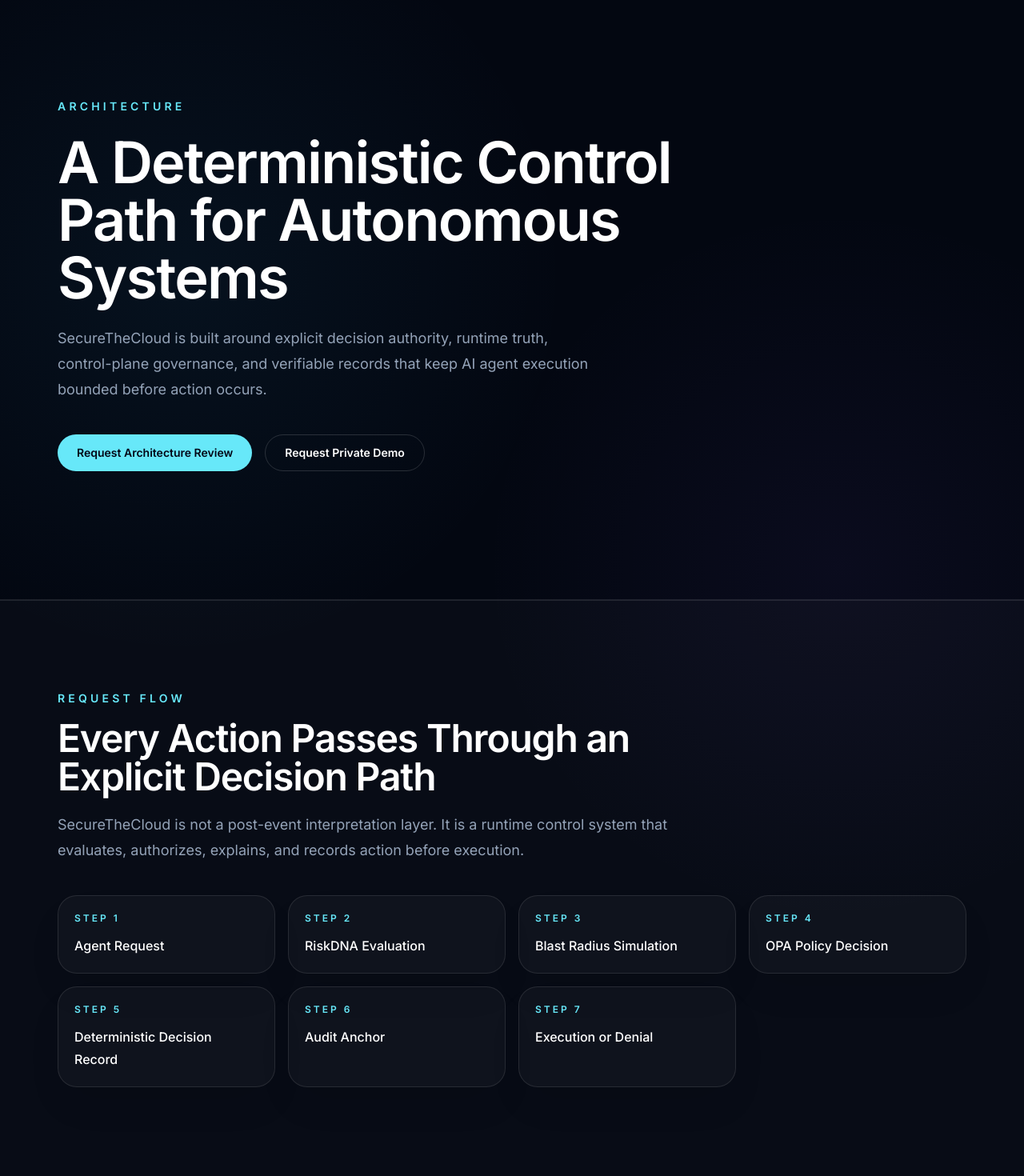
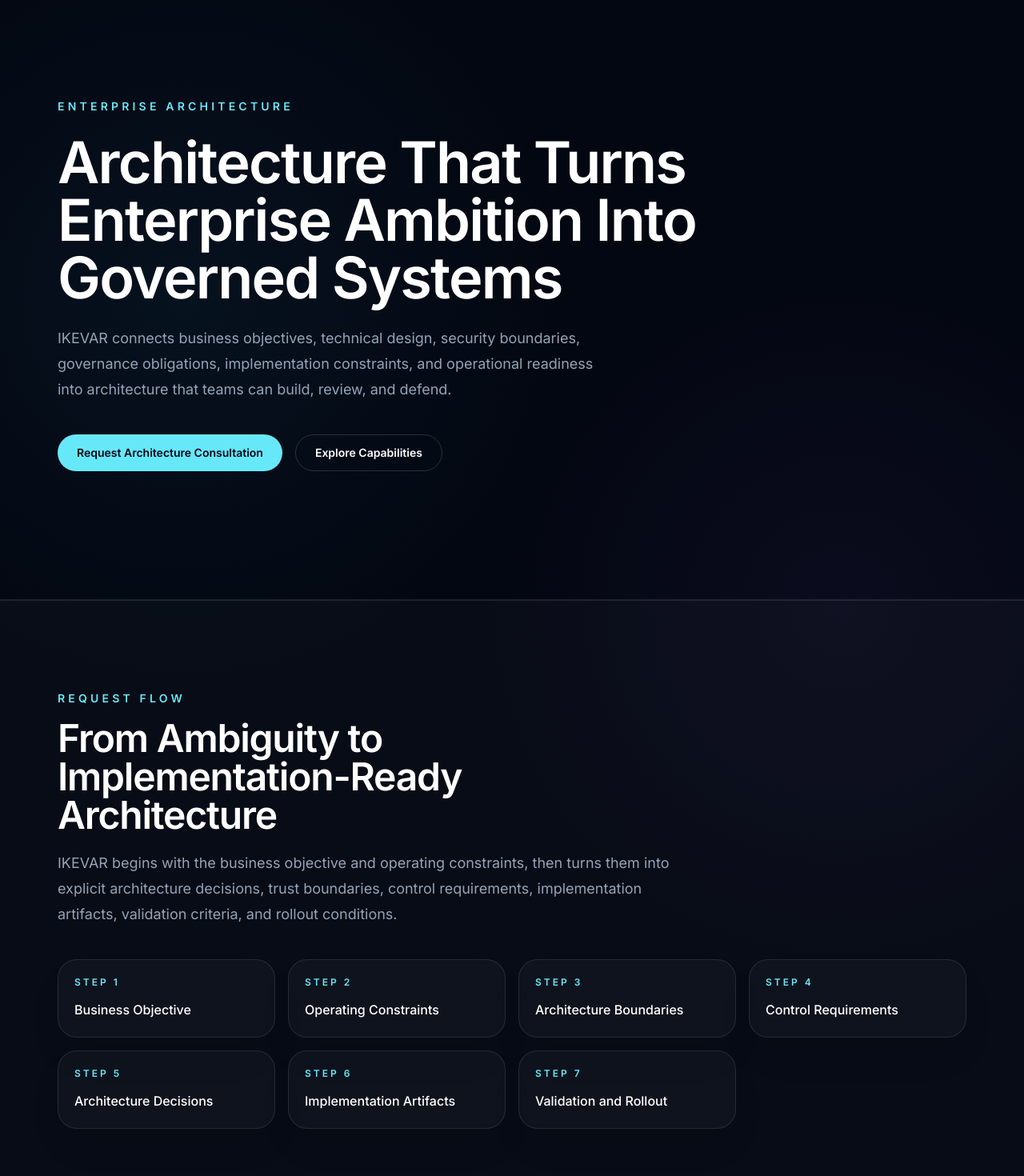
Before and after one commit to S3curethecloud/stc-marketing-site, a Next.js app: page /architecture in a window 1280 px wide. Shown: the part 140-1610 px from the top of the page at 80% size. Built offline with nearby package versions, Linux system fonts and the light colour scheme.

Commit message:
brand: align architecture scenarios and insights to IKEVAR

```diff
--- a/content/architecture.ts
+++ b/content/architecture.ts
@@ -1,82 +1,92 @@
 export const architectureContent = {
   meta: {
-    title: "Architecture | SecureTheCloud",
+    title: "Enterprise Architecture | IKEVAR",
     description:
-      "Understand the SecureTheCloud architecture: runtime authorization, control-plane governance, OPA decision authority, deterministic decision records, Kubernetes enforcement, and cross-zone trust.",
+      "Explore the IKEVAR enterprise architecture approach across AI, cloud, cybersecurity, governance, identity, data, autonomous systems, and implementation readiness.",
   },
+
   hero: {
-    eyebrow: "ARCHITECTURE",
-    headline: "A Deterministic Control Path for Autonomous Systems",
+    eyebrow: "ENTERPRISE ARCHITECTURE",
+    headline: "Architecture That Turns Enterprise Ambition Into Governed Systems",
     subheadline:
-      "SecureTheCloud is built around explicit decision authority, runtime truth, control-plane governance, and verifiable records that keep AI agent execution bounded before action occurs.",
+      "IKEVAR connects business objectives, technical design, security boundaries, governance obligations, implementation constraints, and operational readiness into architecture that teams can build, review, and defend.",
     primaryCta: {
-      label: "Request Architecture Review",
+      label: "Request Architecture Consultation",
       href: "/request-demo",
     },
     secondaryCta: {
-      label: "Request Private Demo",
-      href: "/request-demo",
+      label: "Explore Capabilities",
+      href: "/services",
     },
   },
+
   requestFlow: {
-    title: "Every Action Passes Through an Explicit Decision Path",
+    title: "From Ambiguity to Implementation-Ready Architecture",
     body:
-      "SecureTheCloud is not a post-event interpretation layer. It is a runtime control system that evaluates, authorizes, explains, and records action before execution.",
+      "IKEVAR begins with the business objective and operating constraints, then turns them into explicit architecture decisions, trust boundaries, control requirements, implementation artifacts, validation criteria, and rollout conditions.",
     steps: [
-      "Agent Request",
-      "RiskDNA Evaluation",
-      "Blast Radius Simulation",
-      "OPA Policy Decision",
-      "Deterministic Decision Record",
-      "Audit Anchor",
-      "Execution or Denial",
+      "Business Objective",
+      "Operating Constraints",
+      "Architecture Boundaries",
+      "Control Requirements",
+      "Architecture Decisions",
+      "Implementation Artifacts",
+      "Validation and Rollout",
     ],
   },
+
   runtimeSplit: {
-    title: "Control Plane Governance and Runtime Execution Remain Separate",
+    title: "Business, Control, Execution, and Evidence Responsibilities Stay Explicit",
     body:
-      "The control plane governs provisioning, policy lifecycle, and tenant administration. Runtime enforces execution. Frontend surfaces render truth but do not invent it. This separation is a core operating rule of the platform.",
+      "Enterprise systems become difficult to govern when business authority, technical execution, policy decisions, data access, model behavior, and evidence responsibilities collapse into the same layer. IKEVAR separates these responsibilities so ownership, authority, failure behavior, and review paths remain clear.",
   },
+
   opa: {
-    title: "OPA Remains the Sole Decision Authority",
+    title: "Decision Authority Must Be Deliberate and Enforceable",
     body:
-      "Policy evaluation remains explicit. SecureTheCloud synthesizes context, but OPA remains the final allow or deny authority in the decision path.",
+      "Authorization, policy, approval, and governance decisions should occur at explicit control points. Whether the implementation uses policy engines, identity systems, application controls, human approval, or autonomous-action governance, authority must remain attributable, reviewable, and enforceable.",
   },
+
   ddr: {
-    title: "Every Approval and Denial Produces a Deterministic Record",
+    title: "Material Architecture Decisions Need Reviewable Evidence",
     body:
-      "The deterministic decision record preserves reason codes, risk factors, policy revision, and execution context so decisions remain explainable even without an interpretation layer.",
+      "Architecture decisions should preserve the problem, alternatives, constraints, rationale, security consequences, implementation implications, and evidence required for validation. This gives engineering, security, governance, and leadership teams a shared decision record.",
   },
+
   aegisCore: {
-    title: "Aegis Core Extends Governance Into the Execution Environment",
+    title: "Architecture Must Connect to Engineering",
     body:
-      "Aegis Runtime establishes the governance baseline. Aegis Core extends that governed model into workload boundaries, Kubernetes enforcement, assertion validation, and runtime trust controls.",
+      "IKEVAR architecture is designed to produce implementation-ready outputs: reference architectures, control models, trust-boundary diagrams, ADRs, interface contracts, evaluation plans, deployment patterns, and delivery roadmaps that engineering teams can consume.",
   },
+
   kubernetes: {
-    title: "Kubernetes Extends the Baseline, Not Replaces It",
+    title: "Platform Decisions Must Survive Real Operating Environments",
     body:
-      "Kubernetes Sentinel is positioned as a serious ecosystem extension that carries the existing governance model into clusters, workloads, and workload identity without changing the baseline doctrine.",
+      "Cloud platforms, Kubernetes, APIs, enterprise data, AI services, identity systems, third-party integrations, and autonomous workflows introduce operational realities that architecture must address before production. Deployment, observability, resilience, ownership, and failure modes are part of the design.",
   },
+
   crossZone: {
-    title: "Trust Between Systems Requires Verification, Not Assumption",
+    title: "Trust Across Systems Requires Explicit Verification",
     body:
-      "Agent Sovereignty Zones extends the baseline runtime into cross-domain trust through signed assertions, explicit trust registries, local policy verification, and dual audit anchoring.",
+      "Enterprise systems increasingly cross identity domains, clouds, business units, data boundaries, model providers, tools, and autonomous workflows. IKEVAR designs explicit trust relationships, authorization boundaries, evidence paths, and escalation conditions rather than relying on inherited or implicit trust.",
   },
+
   closing: {
-    title: "Architecture Built for Governed Execution",
+    title: "Architecture Should Make the Enterprise More Buildable",
     body:
-      "SecureTheCloud is designed to make runtime execution explicit, bounded, deterministic, and explainable for organizations operating autonomous systems in real environments.",
+      "The purpose of enterprise architecture is not to produce diagrams that sit outside delivery. IKEVAR uses architecture to reduce ambiguity, expose risk, align stakeholders, constrain unsafe choices, and create a defensible path from concept to implementation.",
   },
+
   cta: {
-    headline: "Review the architecture behind runtime governance.",
+    headline: "Bring us the architecture problem that needs a defensible path forward.",
     subheadline:
-      "Walk through the SecureTheCloud runtime path, governance model, and product-layer architecture with the team.",
+      "We can help translate business objectives, technical constraints, security boundaries, governance requirements, and implementation uncertainty into architecture decisions and engineering-ready artifacts.",
     primaryCta: {
-      label: "Request Architecture Review",
+      label: "Request Architecture Consultation",
       href: "/request-demo",
     },
     secondaryCta: {
-      label: "View Product Portfolio",
+      label: "View IKEVAR Products",
       href: "/products",
     },
   },
--- a/content/useCases.ts
+++ b/content/useCases.ts
@@ -1,16 +1,17 @@
 export const useCasesContent = {
   meta: {
-    title: "Use Cases | SecureTheCloud",
+    title: "Enterprise Architecture Scenarios | IKEVAR",
     description:
-      "Explore SecureTheCloud use cases across financial automation, cloud operations, Kubernetes enforcement, regulated environments, and multi-agent trust.",
+      "Explore IKEVAR architecture scenarios across enterprise AI, cloud modernization, regulated workflows, autonomous systems, security, governance, and high-trust operating environments.",
   },
+
   hero: {
-    eyebrow: "USE CASES",
-    headline: "Where Runtime Governance Matters Most",
+    eyebrow: "ARCHITECTURE SCENARIOS",
+    headline: "Where Enterprise Architecture Has to Resolve Real Constraints",
     subheadline:
-      "SecureTheCloud is built for teams operating autonomous systems, high-trust workflows, and environments where execution must be governed before it happens.",
+      "IKEVAR works on enterprise problems where business ambition, technology, security, governance, identity, data, and implementation realities must be designed together.",
     primaryCta: {
-      label: "Request Private Demo",
+      label: "Request Architecture Consultation",
       href: "/request-demo",
     },
     secondaryCta: {
@@ -18,53 +19,56 @@ export const useCasesContent = {
       href: "/architecture",
     },
   },
+
   sections: [
     {
-      eyebrow: "FINANCIAL AUTOMATION",
-      title: "Govern High-Risk Transactions Before Execution",
+      eyebrow: "ENTERPRISE AI",
+      title: "Move AI From Experimentation Into Governed Production",
       body:
-        "Use SecureTheCloud to govern refunds, payments, and sensitive transactional workflows through explicit authorization, risk-aware decisioning, and verifiable runtime records.",
+        "Design identity, data access, model integration, retrieval, tool use, evaluation, human review, evidence, and operating controls before AI adoption expands across business workflows.",
     },
     {
-      eyebrow: "CLOUD OPERATIONS",
-      title: "Control AI-Driven Infrastructure Changes",
+      eyebrow: "CLOUD AND PLATFORM",
+      title: "Modernize Platforms Without Weakening Control",
       body:
-        "Apply deterministic policy enforcement and blast-radius awareness to infrastructure automation so cloud actions remain governed instead of merely observed.",
+        "Align cloud architecture, workload identity, network paths, secrets, platform engineering, observability, resilience, and policy so modernization improves delivery without creating unmanaged operating risk.",
     },
     {
-      eyebrow: "KUBERNETES ENFORCEMENT",
-      title: "Extend Governance Into Cluster and Workload Boundaries",
+      eyebrow: "AUTONOMOUS SYSTEMS",
+      title: "Bound Authority Before Software Can Take Consequential Action",
       body:
-        "Kubernetes Sentinel expands the baseline runtime model into clusters, service accounts, workloads, and SIEM-connected detection flows.",
+        "Define agent identity, tool permissions, policy gates, approval paths, execution boundaries, evidence capture, exception handling, and escalation before autonomous systems are allowed to influence enterprise state.",
     },
     {
-      eyebrow: "REGULATED ENVIRONMENTS",
-      title: "Preserve Explainability and Audit Readiness in High-Trust Domains",
+      eyebrow: "REGULATED WORKFLOWS",
+      title: "Make High-Trust Systems Reviewable and Defensible",
       body:
-        "SecureTheCloud keeps access and execution decisions explicit, reconstructible, and policy-backed for teams operating under compliance, evidence, and traceability requirements.",
+        "Translate regulatory, privacy, security, audit, human-review, and evidence obligations into architecture requirements that engineering teams can implement and reviewers can inspect.",
     },
     {
-      eyebrow: "MULTI-AGENT TRUST",
-      title: "Coordinate Autonomous Systems Without Implicit Trust",
+      eyebrow: "GOVERNANCE TO ENGINEERING",
+      title: "Turn Policy and Risk Requirements Into Buildable Controls",
       body:
-        "Agent Sovereignty Zones enables agents to interact across governed trust boundaries without collapsing control into shared infrastructure or unverified assumptions.",
+        "Map governance obligations, security requirements, risk frameworks, ownership, control objectives, evidence sources, testing expectations, and rollout conditions directly into the system architecture.",
     },
   ],
+
   closing: {
-    title: "Use Runtime Governance Where the Cost of Wrong Execution Is High",
+    title: "Use Architecture Where the Cost of Ambiguity Is High",
     body:
-      "SecureTheCloud is built for environments where action must be authorized, governed, and explainable before execution — not reconstructed after damage has already occurred.",
+      "IKEVAR is most valuable when the enterprise cannot safely separate technology design from security, governance, operational accountability, and implementation reality.",
   },
+
   cta: {
-    headline: "See the Use Cases Behind Governed Autonomy",
+    headline: "Bring us the enterprise scenario that needs an architecture decision.",
     subheadline:
-      "Walk through the operating patterns, risk models, and architecture paths behind SecureTheCloud use cases.",
+      "We can help frame the operating constraints, trust boundaries, control requirements, technical options, evidence expectations, and implementation path.",
     primaryCta: {
-      label: "Request Private Demo",
+      label: "Request Architecture Consultation",
       href: "/request-demo",
     },
     secondaryCta: {
-      label: "Talk to Engineering",
+      label: "Explore Enterprise Architecture",
       href: "/architecture",
     },
   },
```
Also changed, not shown: content/insights.ts (+8 -8 lines).
